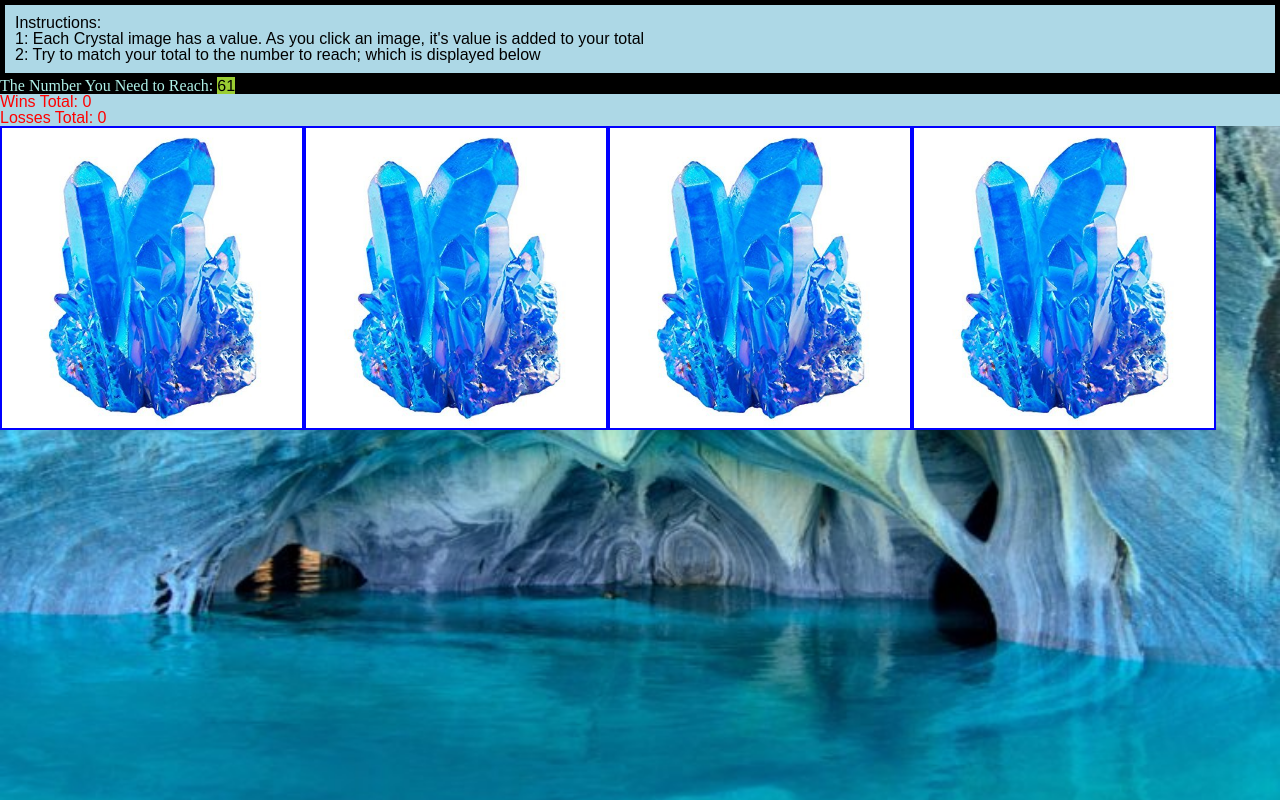
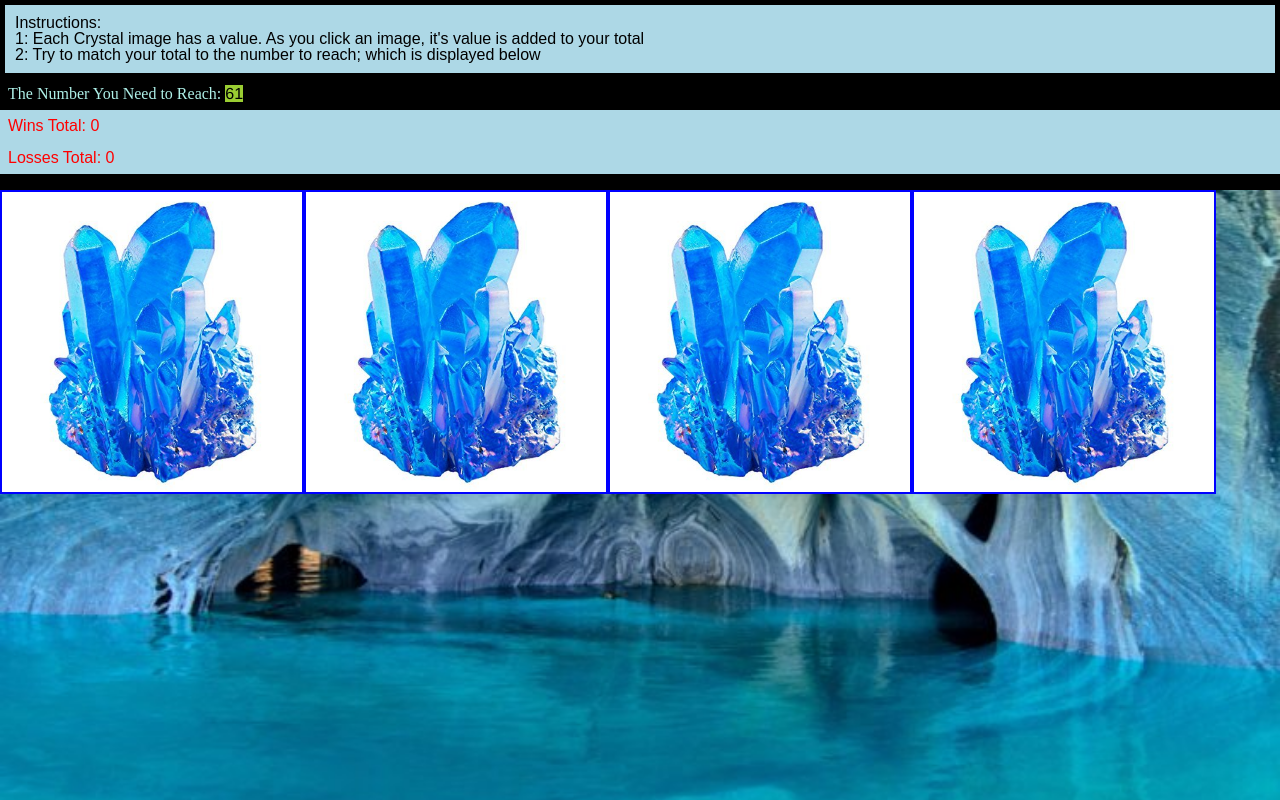
Before and after one commit to rknucks/unit-4-game, a plain HTML site: page index.html in a window 1280 px wide. Drawn offline with nearby package versions, Linux system fonts and the light colour scheme.

Commit message:
a little spacing

```diff
--- a/assets/css/style.css
+++ b/assets/css/style.css
@@ -25,18 +25,22 @@ body {
 h1 {
     color: rgb(175, 241, 233);
     background-color: black;
+    padding: 8px;
 }
 #numberWins {
     color: red;
     font-family: Arial, Helvetica, sans-serif;
     background-color: lightblue;
+    padding: 8px;
 }
 #numberLosses {
     color: red;
     font-family: Arial, Helvetica, sans-serif;
     background-color: lightblue;
+    padding: 8px;
 }
 #newScore {
     background-color: black;
     color: rgb(14, 238, 14);
+    padding: 8px;
 }
```
